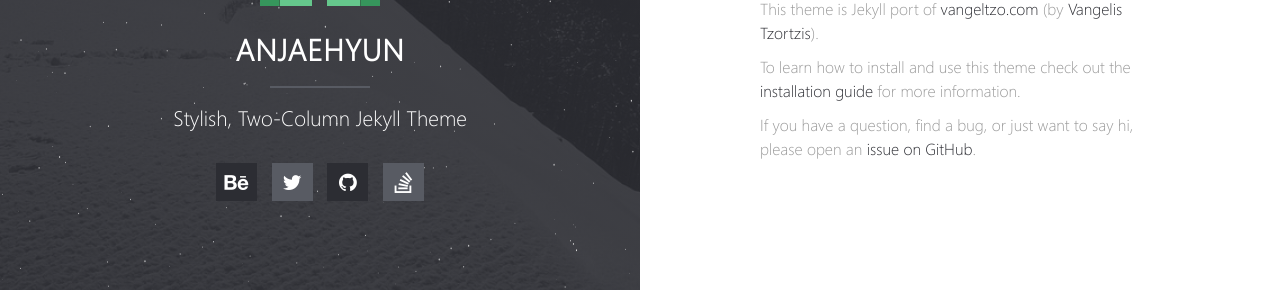
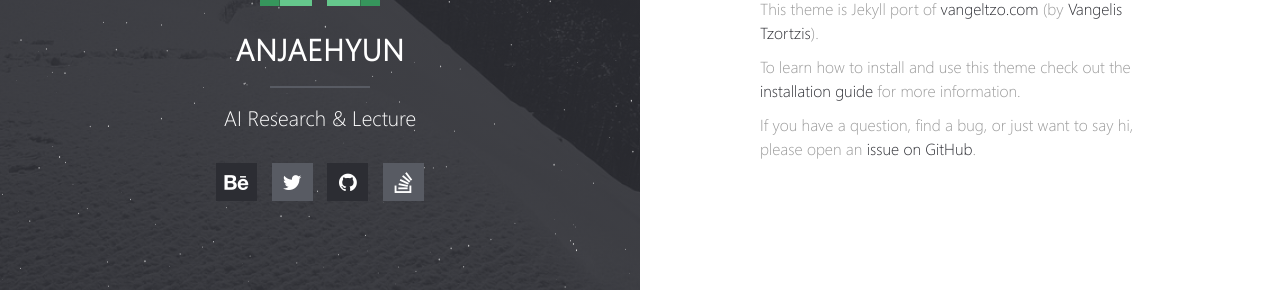
Before and after one commit to anjaehyun17/anjaehyun17.github.io, a Jekyll site: the page built from index.md, in a window 1280 px wide. Shown: the part 410-700 px from the top of the page. Built offline with Jekyll 4.4.1, drawn with Linux system fonts in a browser that asks for light colours; our own code applies the rules of GitHub Pages for plain Markdown files.

Commit message:
blog init

```diff
--- a/_config.yml
+++ b/_config.yml
@@ -1,6 +1,6 @@
 # Site
 title: anjaehyun
-description: Stylish, Two-Column Jekyll Theme
+description: AI Research & Lecture
 url: https://taylantatli.github.io/Halve
 logo: halve.png                                       # Site logo
 locale: en_US
```
